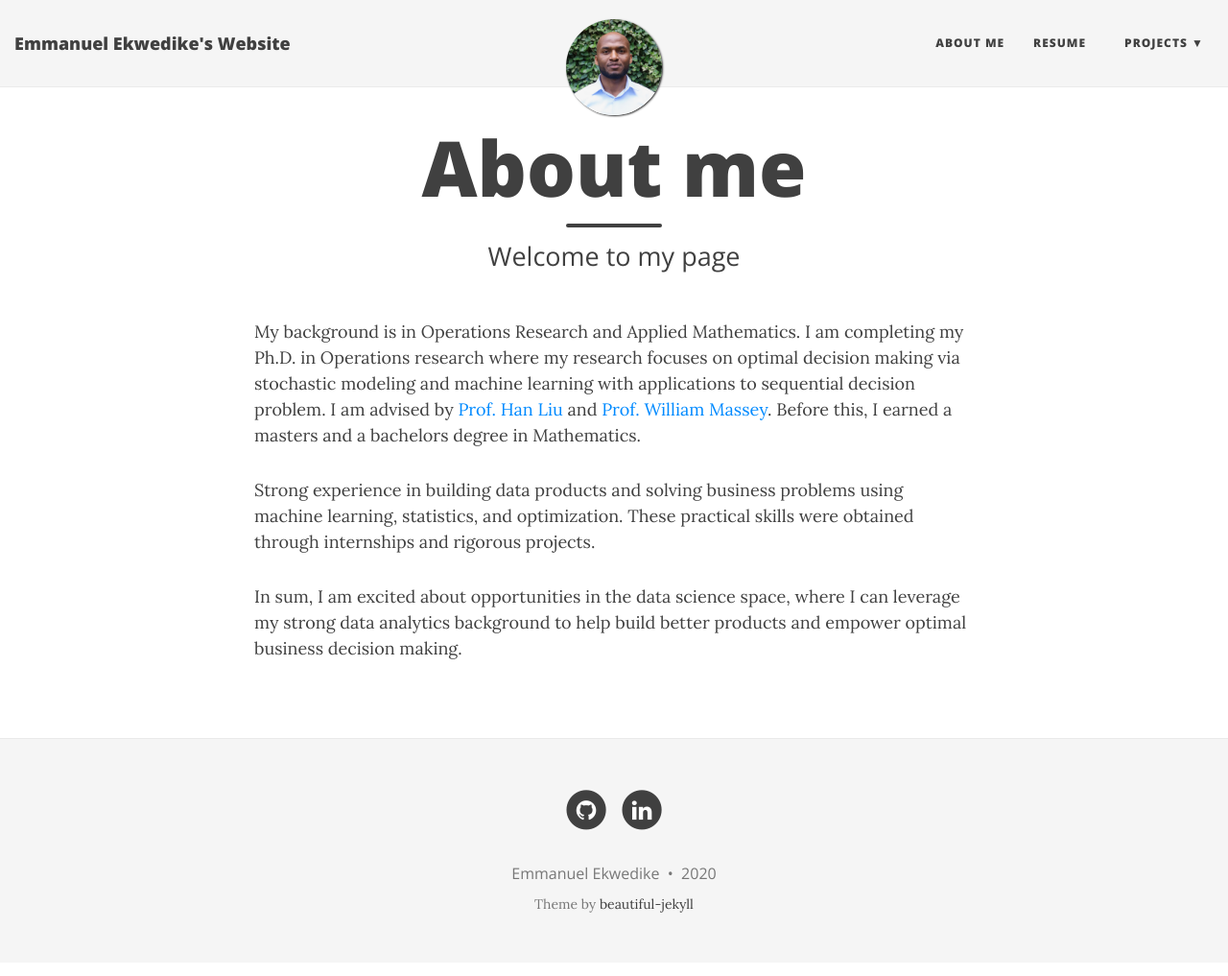
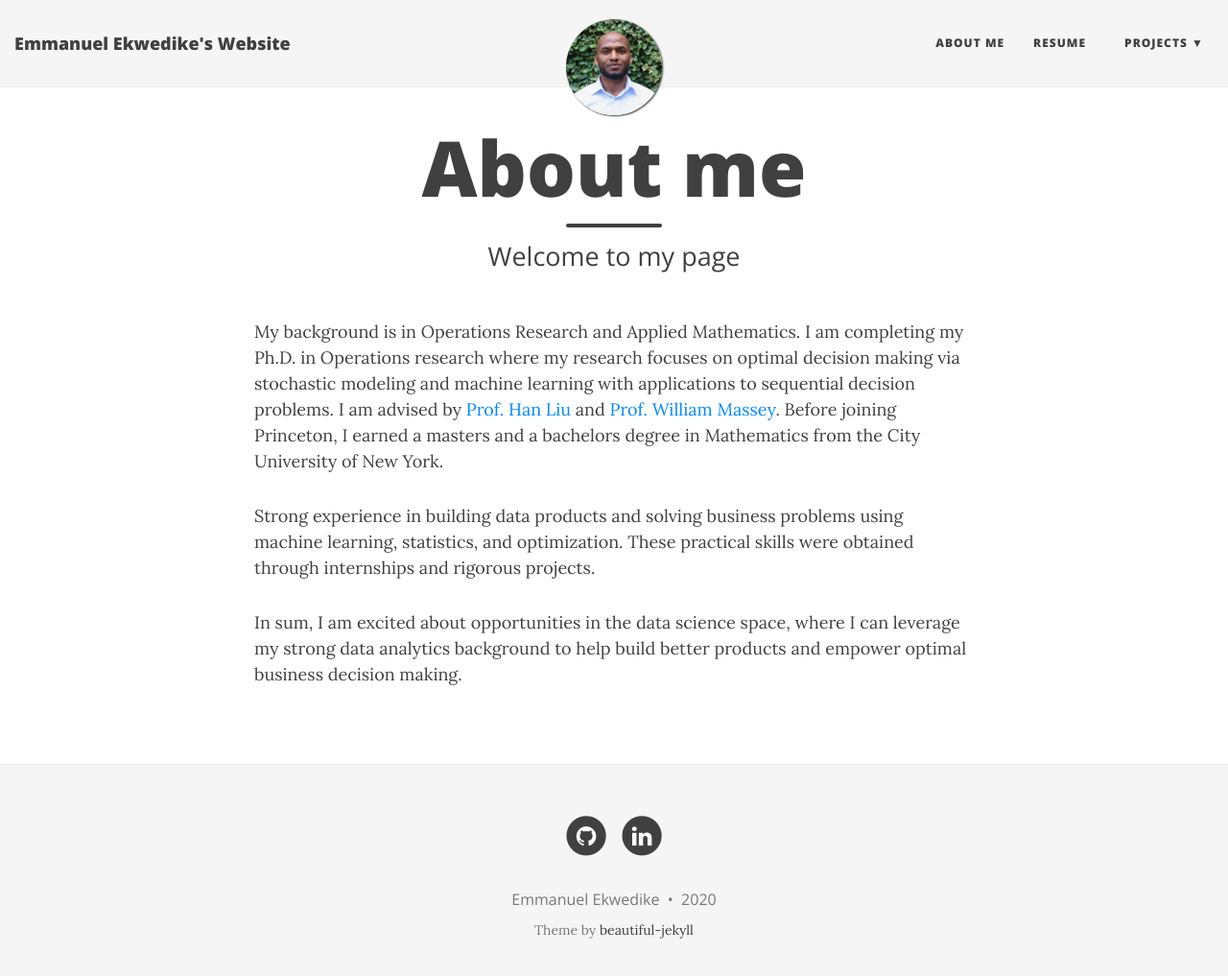
Before and after one commit to eekwedike/eekwedike.github.io, a Jekyll site: the page built from aboutme.md, in a window 1280 px wide and 1030 px high. Shown: the top 1017 px of the window at 96% size. Built offline with Jekyll 4.4.1, drawn with Linux system fonts in a browser that asks for light colours; nearby versions of some CDN libraries.

Commit message:
minor bug fixed

```diff
--- a/aboutme.md
+++ b/aboutme.md
@@ -4,7 +4,7 @@ title: About me
 subtitle: Welcome to my page
 ---
 
-My background is in Operations Research and Applied Mathematics. I am completing my Ph.D. in Operations research where my research focuses on optimal decision making via stochastic modeling and machine learning with applications to sequential decision problem. I am advised by <a href="http://magics.cs.northwestern.edu/people.html">Prof. Han Liu</a> and <a href="https://wmassey.princeton.edu/">Prof. William Massey</a>. Before this, I earned a masters and a bachelors degree in Mathematics.
+My background is in Operations Research and Applied Mathematics. I am completing my Ph.D. in Operations research where my research focuses on optimal decision making via stochastic modeling and machine learning with applications to sequential decision problems. I am advised by <a href="http://magics.cs.northwestern.edu/people.html" target="_blank">Prof. Han Liu</a> and <a href="https://wmassey.princeton.edu/" target="_blank">Prof. William Massey</a>. Before joining Princeton, I earned a masters and a bachelors degree in Mathematics from the City University of New York.
 
 Strong experience in building data products and solving business problems using machine learning, statistics, and optimization. These practical skills were obtained through internships and rigorous projects.
 
--- a/index.html
+++ b/index.html
@@ -4,12 +4,12 @@ title: Hi, I'm Emmanuel
 subtitle: Data Scientist / Ph.D. Candidate / Consultant
 use-site-title: true
 bigimg:
-  - "/img/big-imgs/china-great-wall.jpeg" : "China (2011)"
+  - "/img/big-imgs/china-great-wall.jpeg" : "Beijing, China (2011)"
   - "/img/big-imgs/china-mountain.jpeg" : "China (2011)"
+  - "/img/big-imgs/china-mountain1.jpeg" : "China (2011)"
+  - "/img/big-imgs/china-mountain2.jpeg" : "China (2011)"
   - "/img/big-imgs/china-ancient-house.jpeg" : "China (2011)"
   - "/img/big-imgs/china-lake.jpeg" : "China (2011)"
-  - "/img/big-imgs/china-mountain1.jpeg" : "China (2011)"
-  - "/img/big-imgs/china-mountain2.jpeg" : "China (2011)"
   - "/img/big-imgs/china-river.jpeg" : "China (2011)"
   - "/img/big-imgs/sweden-bridge.jpeg" : "Sweden (2018)"
   - "/img/big-imgs/sweden-skyview.jpeg" : "Sweden (2018)"
```
